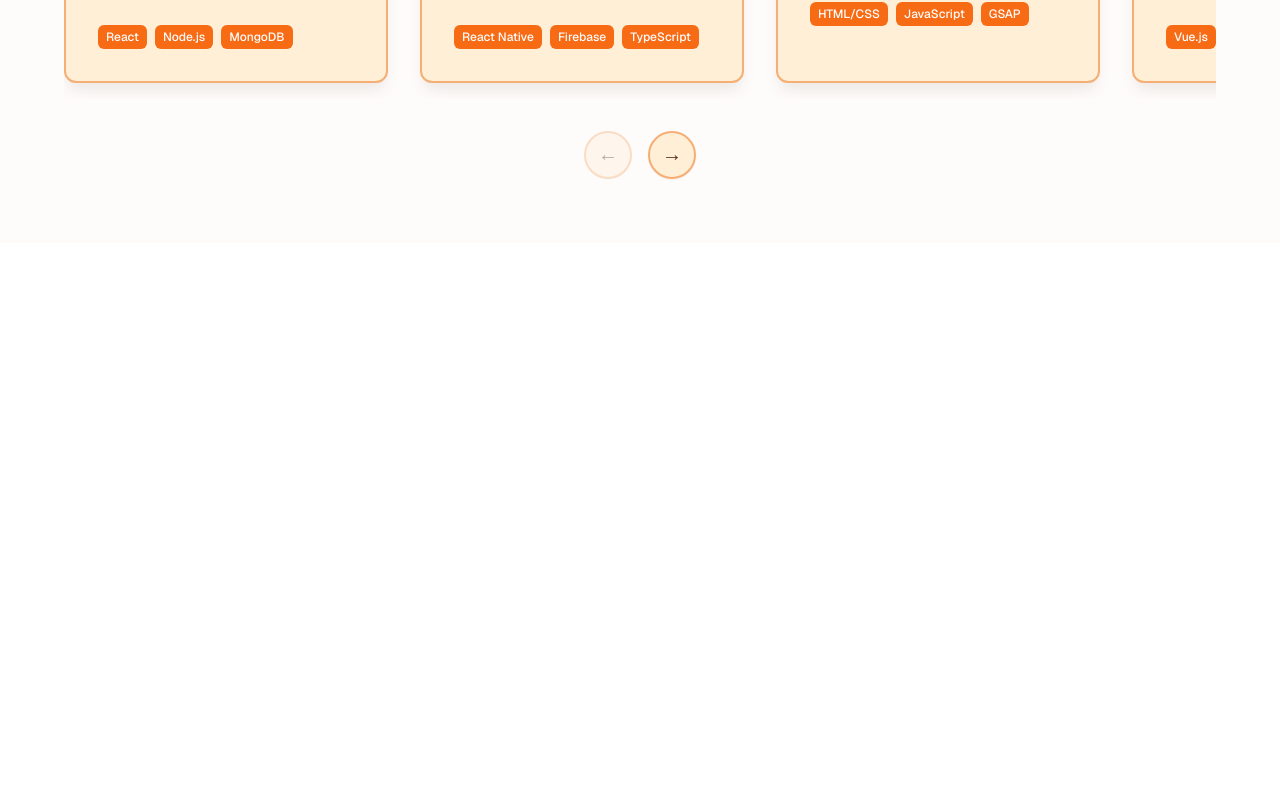
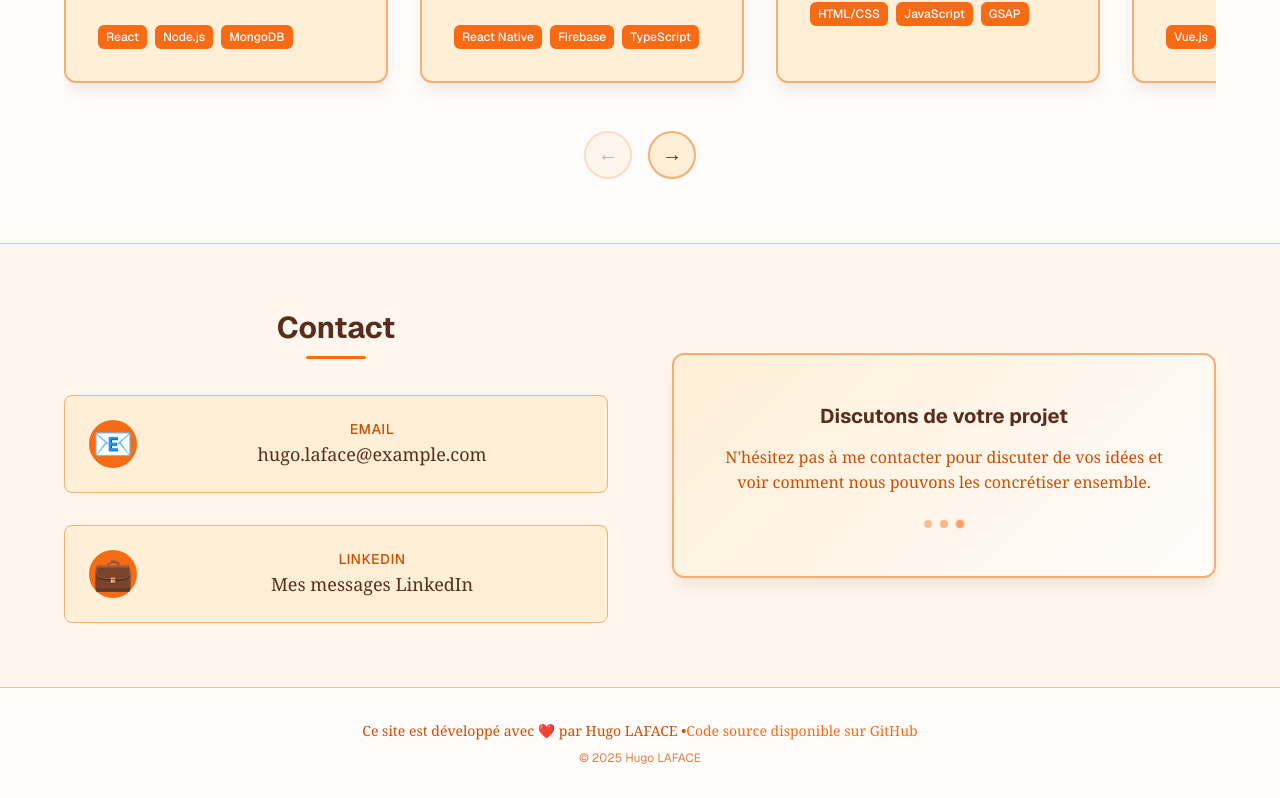
Before and after one commit to HugoLePoisson/site_web_perso, a React (Create React App) app in the folder frontend/: page / in a window 1280 px wide. Shown: the part 1847-2645 px from the top of the page. Before the commit the page ends 2090 px from the top, so only its background shows below. Built offline with nearby package versions, Linux system fonts and the light colour scheme.

Commit message:
ajout de la section contact

```diff
--- a/frontend/src/pages/Accueil.css
+++ b/frontend/src/pages/Accueil.css
@@ -95,7 +95,7 @@
     position: relative;
 }
 
-/* Frontière décorative */
+/* Frontière décorative
 .about-section::before {
     content: '';
     position: absolute;
@@ -106,7 +106,7 @@
     height: 3px;
     background-color: var(--solid-background);
     border-radius: var(--radius-full);
-}
+}*/
 
 .about-container {
     max-width: var(--max-width-6xl);
@@ -131,7 +131,7 @@
     position: relative;
 }
 
-.about-title::after {
+/*.about-title::after {
     content: '';
     position: absolute;
     bottom: -8px;
@@ -140,6 +140,18 @@
     height: 2px;
     background-color: var(--solid-background);
     border-radius: var(--radius-full);
+}*/
+
+.about-title::after {
+  content: '';
+  position: absolute;
+  bottom: -12px;
+  left: 50%;
+  transform: translateX(-50%);
+  width: 60px;
+  height: 3px;
+  background-color: var(--solid-background);
+  border-radius: var(--radius-full);
 }
 
 .about-description {
@@ -452,6 +464,264 @@
   transform: none;
 }
 
+/* === SECTION CONTACT === */
+.contact-section {
+  background-color: var(--subtle-background);
+  border-top: 1px solid var(--border-subtle);
+  position: relative;
+  padding: var(--spacing-3xl) 0;
+}
+
+/* Frontière décorative
+.contact-section::before {
+  content: '';
+  position: absolute;
+  top: 0;
+  left: 50%;
+  transform: translateX(-50%);
+  width: 60px;
+  height: 3px;
+  background-color: var(--solid-background);
+  border-radius: var(--radius-full);
+} */
+
+.contact-container {
+  max-width: var(--max-width-6xl);
+  margin: 0 auto;
+  padding: 0 var(--spacing-3xl);
+}
+
+.contact-content {
+  display: grid;
+  grid-template-columns: 1fr 1fr;
+  gap: var(--spacing-3xl);
+  align-items: center;
+}
+
+/* === TEXTE CONTACT === */
+.contact-title {
+  font-family: var(--font-title);
+  font-weight: var(--font-bold);
+  font-size: var(--text-3xl);
+  color: var(--text-high-contrast);
+  margin: 0 0 var(--spacing-2xl) 0;
+  position: relative;
+}
+
+.contact-title::after {
+  content: '';
+  position: absolute;
+  bottom: -12px;
+  left: 50%;
+  transform: translateX(-50%);
+  width: 60px;
+  height: 3px;
+  background-color: var(--solid-background);
+  border-radius: var(--radius-full);
+}
+
+/* .contact-title::after {
+  content: '';
+  position: absolute;
+  left: 50%;
+  transform: translateX(-50%);
+  bottom: -8px;
+  left: 0;
+  width: 40px;
+  height: 2px;
+  background-color: var(--solid-background);
+  border-radius: var(--radius-full);
+} */
+
+/* === INFORMATIONS CONTACT === */
+.contact-info {
+  display: flex;
+  flex-direction: column;
+  gap: var(--spacing-xl);
+}
+
+.contact-item {
+  display: flex;
+  align-items: flex-start;
+  gap: var(--spacing-lg);
+  padding: var(--spacing-lg);
+  background-color: var(--ui-background);
+  border-radius: var(--radius-lg);
+  border: 1px solid var(--border-ui);
+  transition: var(--transition-normal);
+}
+
+.contact-item:hover {
+  transform: translateY(-2px);
+  box-shadow: var(--shadow-md);
+  border-color: var(--border-hover);
+}
+
+.contact-icon {
+  font-size: 2rem;
+  width: 48px;
+  height: 48px;
+  display: flex;
+  align-items: center;
+  justify-content: center;
+  background-color: var(--solid-background);
+  border-radius: var(--radius-full);
+  flex-shrink: 0;
+}
+
+.contact-details {
+  flex: 1;
+}
+
+.contact-label {
+  font-family: var(--font-title);
+  font-weight: var(--font-medium);
+  font-size: var(--text-sm);
+  color: var(--text-low-contrast);
+  margin: 0 0 var(--spacing-xs) 0;
+  text-transform: uppercase;
+  letter-spacing: 0.5px;
+}
+
+.contact-link {
+  font-family: var(--font-body);
+  font-size: var(--text-lg);
+  font-weight: var(--font-medium);
+  color: var(--text-high-contrast);
+  text-decoration: none;
+  transition: var(--transition-normal);
+}
+
+.contact-link:hover {
+  color: var(--solid-background);
+}
+
+/* === VISUAL CONTACT === */
+.contact-card {
+  background: linear-gradient(135deg, var(--ui-background) 0%, var(--app-background) 100%);
+  border: 2px solid var(--border-ui);
+  border-radius: var(--radius-xl);
+  padding: var(--spacing-2xl);
+  box-shadow: var(--shadow-lg);
+  position: relative;
+  overflow: hidden;
+}
+
+.contact-card::before {
+  content: '';
+  position: absolute;
+  top: -50%;
+  right: -50%;
+  width: 100%;
+  height: 100%;
+  background: radial-gradient(circle, var(--solid-background)20, transparent 70%);
+  opacity: 0.1;
+  pointer-events: none;
+}
+
+.contact-card-content {
+  position: relative;
+  z-index: 1;
+}
+
+.contact-card-title {
+  font-family: var(--font-title);
+  font-weight: var(--font-bold);
+  font-size: var(--text-xl);
+  color: var(--text-high-contrast);
+  margin: 0 0 var(--spacing-md) 0;
+}
+
+.contact-card-text {
+  font-family: var(--font-body);
+  font-size: var(--text-base);
+  line-height: 1.6;
+  color: var(--text-low-contrast);
+  margin: 0 0 var(--spacing-lg) 0;
+}
+
+.contact-decoration {
+  display: flex;
+  gap: var(--spacing-sm);
+  justify-content: center;
+}
+
+.decoration-dot {
+  width: 8px;
+  height: 8px;
+  background-color: var(--solid-background);
+  border-radius: var(--radius-full);
+  animation: pulse 2s infinite;
+}
+
+.decoration-dot:nth-child(2) {
+  animation-delay: 0.3s;
+}
+
+.decoration-dot:nth-child(3) {
+  animation-delay: 0.6s;
+}
+
+/* === FOOTER === */
+.footer-section {
+  background-color: var(--app-background);
+  border-top: 1px solid var(--border-subtle);
+  padding: var(--spacing-xl) 0;
+}
+
+.footer-container {
+  max-width: var(--max-width-6xl);
+  margin: 0 auto;
+  padding: 0 var(--spacing-3xl);
+}
+
+.footer-content {
+  text-align: center;
+}
+
+.footer-text {
+  font-family: var(--font-body);
+  font-size: var(--text-sm);
+  color: var(--text-low-contrast);
+  margin: 0 0 var(--spacing-sm) 0;
+  line-height: 1.6;
+}
+
+.footer-link {
+  color: var(--solid-background);
+  text-decoration: none;
+  font-weight: var(--font-medium);
+  transition: var(--transition-normal);
+}
+
+.footer-link:hover {
+  color: var(--solid-background-hover);
+  text-decoration: underline;
+}
+
+.footer-year {
+  font-family: var(--font-title);
+  font-size: var(--text-xs);
+  color: var(--text-low-contrast);
+  margin: 0;
+  opacity: 0.7;
+}
+
+/* === ANIMATIONS === */
+@keyframes pulse {
+  0%, 100% { opacity: 0.4; transform: scale(1); }
+  50% { opacity: 1; transform: scale(1.2); }
+}
+
+/* === ANIMATIONS SPÉCIFIQUES AU CONTACT === */
+.contact-text.animate-on-scroll {
+  transition-delay: 0.1s;
+}
+
+.contact-visual.animate-on-scroll {
+  transition-delay: 0.3s;
+}
+
 /* === ANIMATIONS SPÉCIFIQUES AUX PROJETS === */
 .projects-title.animate-on-scroll {
   transition-delay: 0.1s;
--- a/frontend/src/pages/Accueil.js
+++ b/frontend/src/pages/Accueil.js
@@ -232,8 +232,6 @@ function Accueil() {
 
                         <div className="about-image animate-on-scroll">
                             <div className="image-placeholder">
-                                <span className="image-icon">👨‍💻</span>
-                                <p className="image-text">Votre photo ici</p>
                             </div>
                         </div>
                     </div>
@@ -243,7 +241,7 @@ function Accueil() {
             {/* Section Projets */}
             <section className="projects-section">
                 <div className="projects-container">
-                    <h2 className="projects-title animate-on-scroll">Mes Projets</h2>
+                    <h2 className="projects-title animate-on-scroll">Projets du moment</h2>
 
                     <div className="projects-carousel animate-on-scroll">
                         <div className="projects-track">
@@ -339,6 +337,82 @@ function Accueil() {
                     </div>
                 </div>
             </section>
+
+            {/* Section Contact */}
+            <section className="contact-section">
+                <div className="contact-container">
+                    <div className="contact-content">
+                        <div className="contact-text animate-on-scroll">
+                            <h2 className="contact-title">Contact</h2>
+
+                            <div className="contact-info">
+                                <div className="contact-item">
+                                    <div className="contact-icon">📧</div>
+                                    <div className="contact-details">
+                                        <h3 className="contact-label">Email</h3>
+                                        <a
+                                            href="mailto:hugo.laface@example.com"
+                                            className="contact-link"
+                                        >
+                                            hugo.laface@example.com
+                                        </a>
+                                    </div>
+                                </div>
+
+                                <div className="contact-item">
+                                    <div className="contact-icon">💼</div>
+                                    <div className="contact-details">
+                                        <h3 className="contact-label">LinkedIn</h3>
+                                        <a
+                                            href="https://www.linkedin.com/in/hugo-laface-pro/detail/recent-activity/shares/"
+                                            className="contact-link"
+                                            target="_blank"
+                                            rel="noopener noreferrer"
+                                        >
+                                            Mes messages LinkedIn
+                                        </a>
+                                    </div>
+                                </div>
+                            </div>
+                        </div>
+
+                        <div className="contact-visual animate-on-scroll">
+                            <div className="contact-card">
+                                <div className="contact-card-content">
+                                    <h3 className="contact-card-title">Discutons de votre projet</h3>
+                                    <p className="contact-card-text">
+                                        N'hésitez pas à me contacter pour discuter de vos idées
+                                        et voir comment nous pouvons les concrétiser ensemble.
+                                    </p>
+                                    <div className="contact-decoration">
+                                        <span className="decoration-dot"></span>
+                                        <span className="decoration-dot"></span>
+                                        <span className="decoration-dot"></span>
+                                    </div>
+                                </div>
+                            </div>
+                        </div>
+                    </div>
+                </div>
+            </section>
+
+            {/* Footer */}
+            <footer className="footer-section">
+                <div className="footer-container">
+                    <p className="footer-text">
+                        Ce site est développé avec ❤️ par Hugo LAFACE •
+                        <a
+                            href="https://github.com/HugoLePoisson/mon-portfolio"
+                            className="footer-link"
+                            target="_blank"
+                            rel="noopener noreferrer"
+                        >
+                            Code source disponible sur GitHub
+                        </a>
+                    </p>
+                    <p className="footer-year">© 2025 Hugo LAFACE</p>
+                </div>
+            </footer>
         </div>
     );
 }
```
